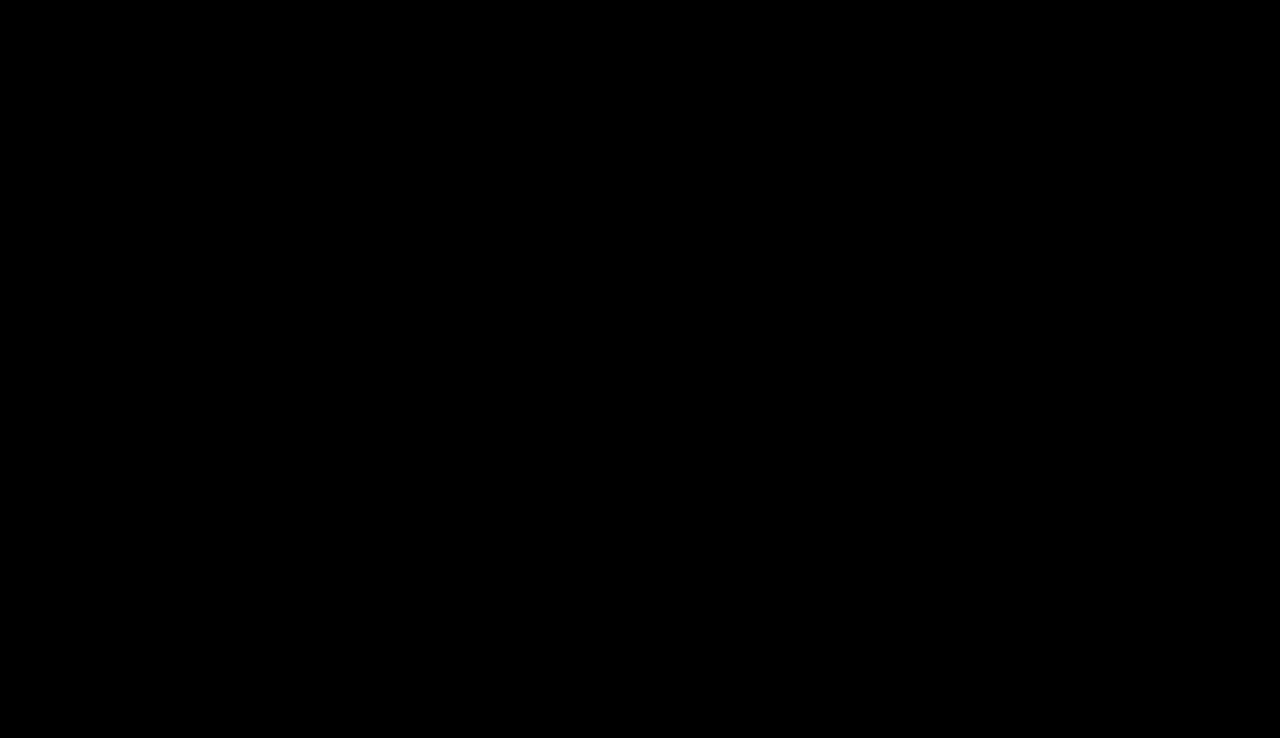
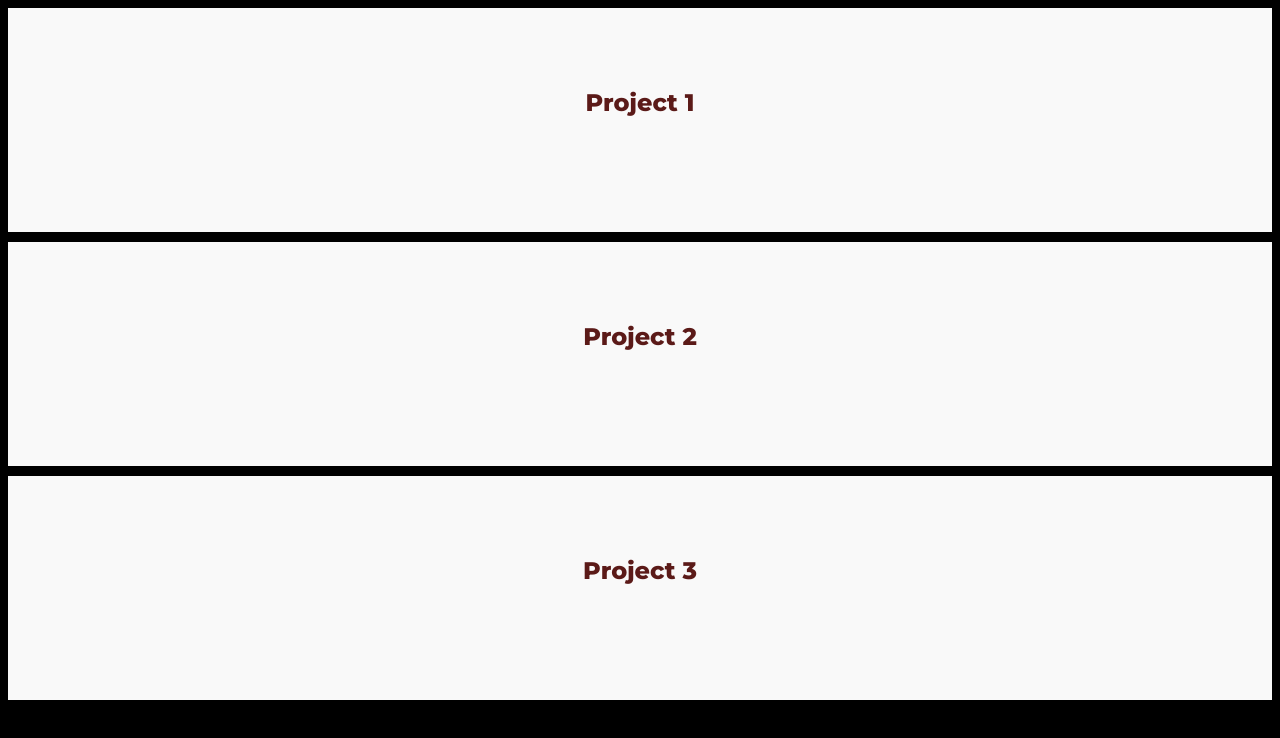
Before and after one commit to Hannah-Rose03/CAV, a plain HTML site: page c_gallery.html in a window 1280 px wide. Drawn offline with Linux system fonts and the light colour scheme.

Commit message:
Replace section id with class instead. Add CSS to all sections.

```diff
--- a/c_gallery.html
+++ b/c_gallery.html
@@ -11,7 +11,7 @@
 
 <body>
 
-    <section id="project1">
+    <section class="project">
         <div class="title">
             <h1><strong>Project 1</strong></h1>
         </div>
@@ -25,7 +25,7 @@
     </section>
 
 
-    <section id="project2">
+    <section class="project">
         <div class="title">
             <h1><strong>Project 2</strong></h1>
         </div>
@@ -38,7 +38,7 @@
         </div>
     </section>
 
-    <section id="project3">
+    <section class="project">
         <div class="title">
             <h1><strong>Project 3</strong></h1>
         </div>
--- a/style.css
+++ b/style.css
@@ -284,3 +284,36 @@ body {
   padding: 60px 20px;
   text-align: center;
 }
+
+/*  ##### GALLERY PAGES #####  */
+.project {
+    background-color: #f9f9f9;
+    padding: 60px 20px;
+    margin-bottom: 10px;
+    text-align: center;
+}
+
+.project h1 {
+    font-size: 1.5rem;
+    font-weight: bolder;
+    color: #5B1A18;
+    margin-bottom: 15px;
+}
+
+.gallery {
+  display: flex;
+  overflow-x: auto;
+  gap: 16px;
+  padding: 20px 0;
+  scroll-snap-type: x mandatory;
+}
+
+.gallery img {
+  flex: 0 0 auto;
+  width: 250px;
+  height: 160px;
+  object-fit: cover;
+  border-radius: 8px;
+  border: 2px solid #ccc;
+  scroll-snap-align: start;
+}
```
